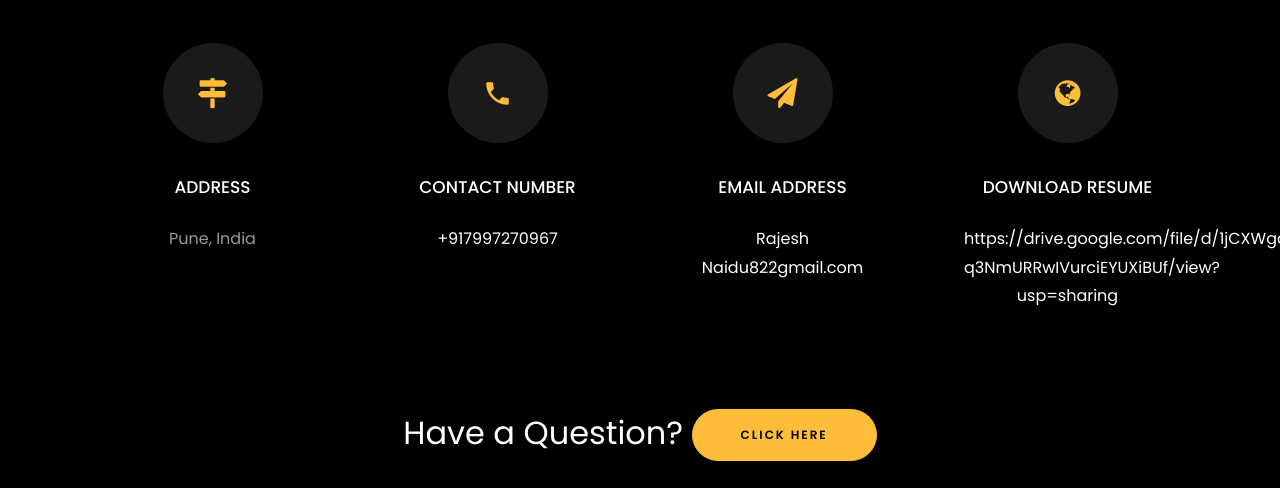
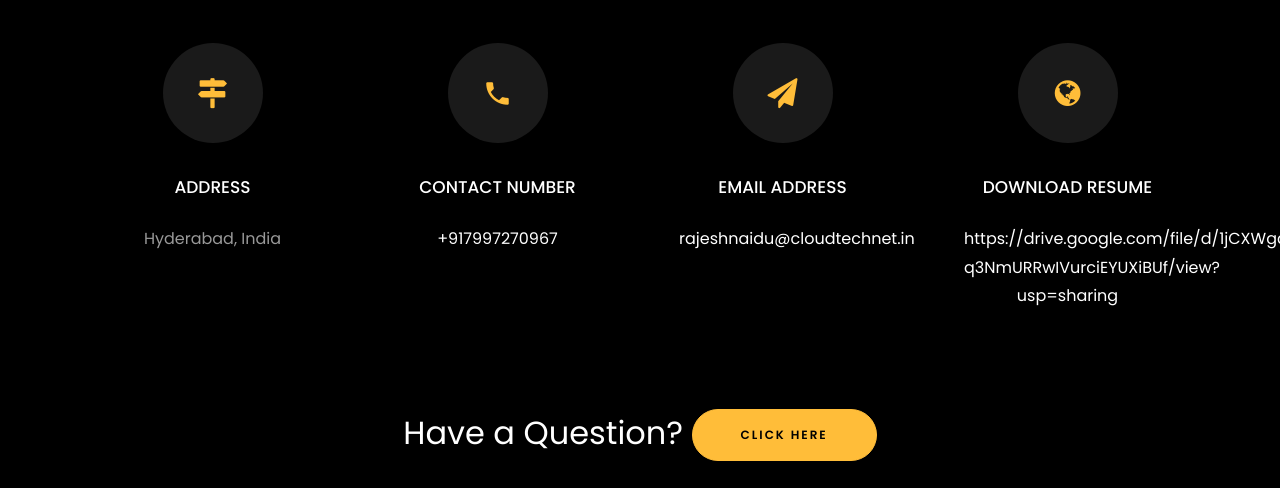
Before and after one commit to cloudtechnet/cloudtechnet.github.io, a plain HTML site: page index.html in a window 1280 px wide. Shown: the part 6116-6604 px from the top of the page. Drawn offline with Linux system fonts and the light colour scheme; animation ran at ten frames a second; files whose address does not match are found by name.

Commit message:
email update

```diff
--- a/index.html
+++ b/index.html
@@ -575,7 +575,7 @@ Introduce VProfile as the application you are migrating.</p>
           			<span class="icon-map-signs"></span>
           		</div>
           		<h3 class="mb-4">Address</h3>
-	            <p>Pune, India</p>
+	            <p>Hyderabad, India</p>
 	          </div>
           </div>
           <div class="col-md-6 col-lg-3 d-flex ftco-animate">
@@ -593,7 +593,7 @@ Introduce VProfile as the application you are migrating.</p>
           			<span class="icon-paper-plane"></span>
           		</div>
           		<h3 class="mb-4">Email Address</h3>
-	            <p><a href="mailto:info@yoursite.com">Rajesh Naidu822gmail.com</a></p>
+	            <p><a href="mailto:info@yoursite.com"> rajeshnaidu@cloudtechnet.in</a></p>
 	          </div>
           </div>
           <div class="col-md-6 col-lg-3 d-flex ftco-animate">
```
